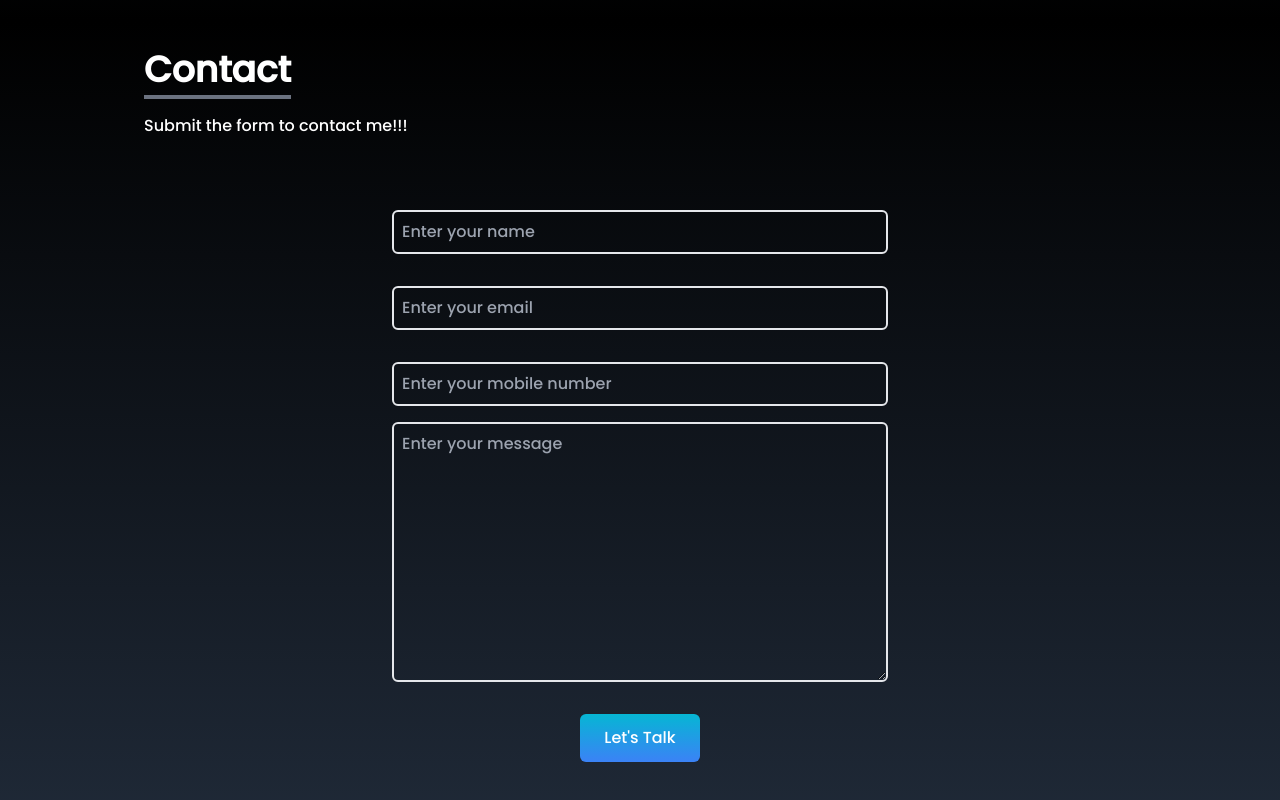
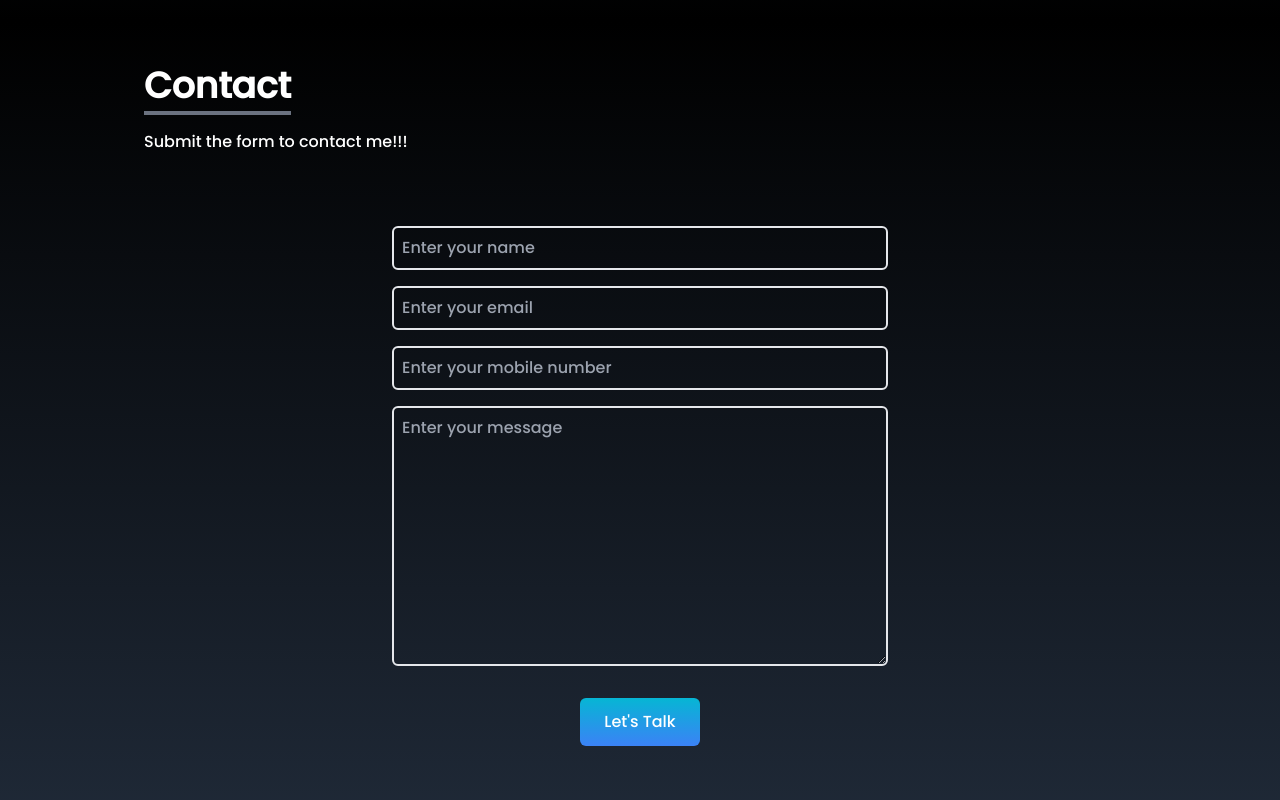
Before and after one commit to sayantan1111/my-portfolio, a React (Create React App) app: page / in a window 1280 px wide. Shown: the part 3178-3978 px from the top of the page. Built offline with nearby package versions, Linux system fonts and the light colour scheme; the HTML template or start-up script is replaced by a standard one.

Commit message:
Update Contact.jsx

```diff
--- a/src/components/Contact.jsx
+++ b/src/components/Contact.jsx
@@ -11,7 +11,7 @@ const Contact = () => {
             <div className='flex justify-center items-center'>
                 <form action="https://getform.io/f/61d6a2c5-a12b-4468-a817-baf4c926e927" method='POST' className='flex flex-col w-full md:w-1/2'>
                     <input type='text' name='name' placeholder='Enter your name' className='my-4 p-2 bg-transparent border-2 rounded-md text-white focus:outline-none'/>
-                    <input type='text' name='email' placeholder='Enter your email' className='my-4 p-2 bg-transparent border-2 rounded-md text-white focus:outline-none'/>
+                    <input type='text' name='email' placeholder='Enter your email' className='p-2 bg-transparent border-2 rounded-md text-white focus:outline-none'/>
                         <input type='phone' name='mobilenumber' placeholder='Enter your mobile number' className='my-4 p-2 bg-transparent border-2 rounded-md text-white focus:outline-none'/>
 
 <textarea name='message' placeholder='Enter your message' rows='10' className='p-2 bg-transparent border-2 rounded-md text-white focus:outline-none'></textarea>
```
